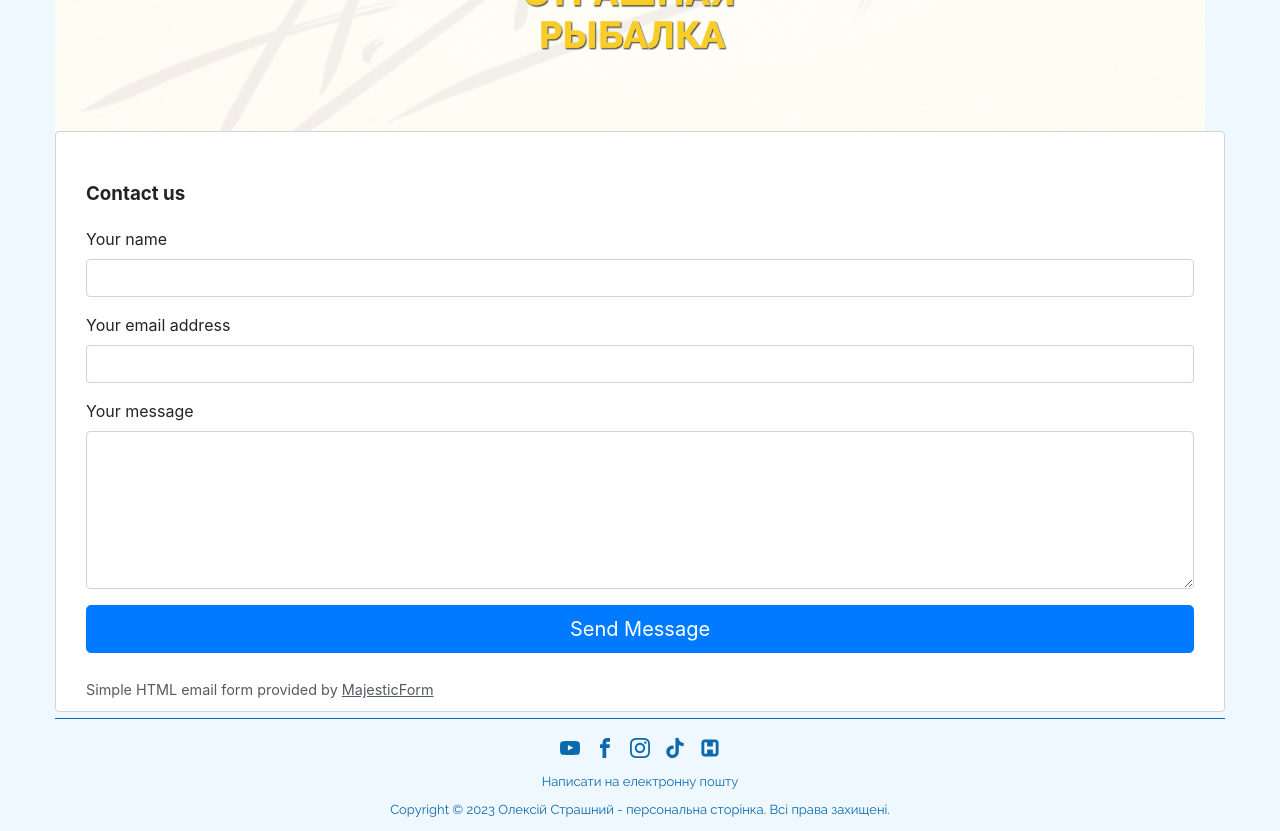
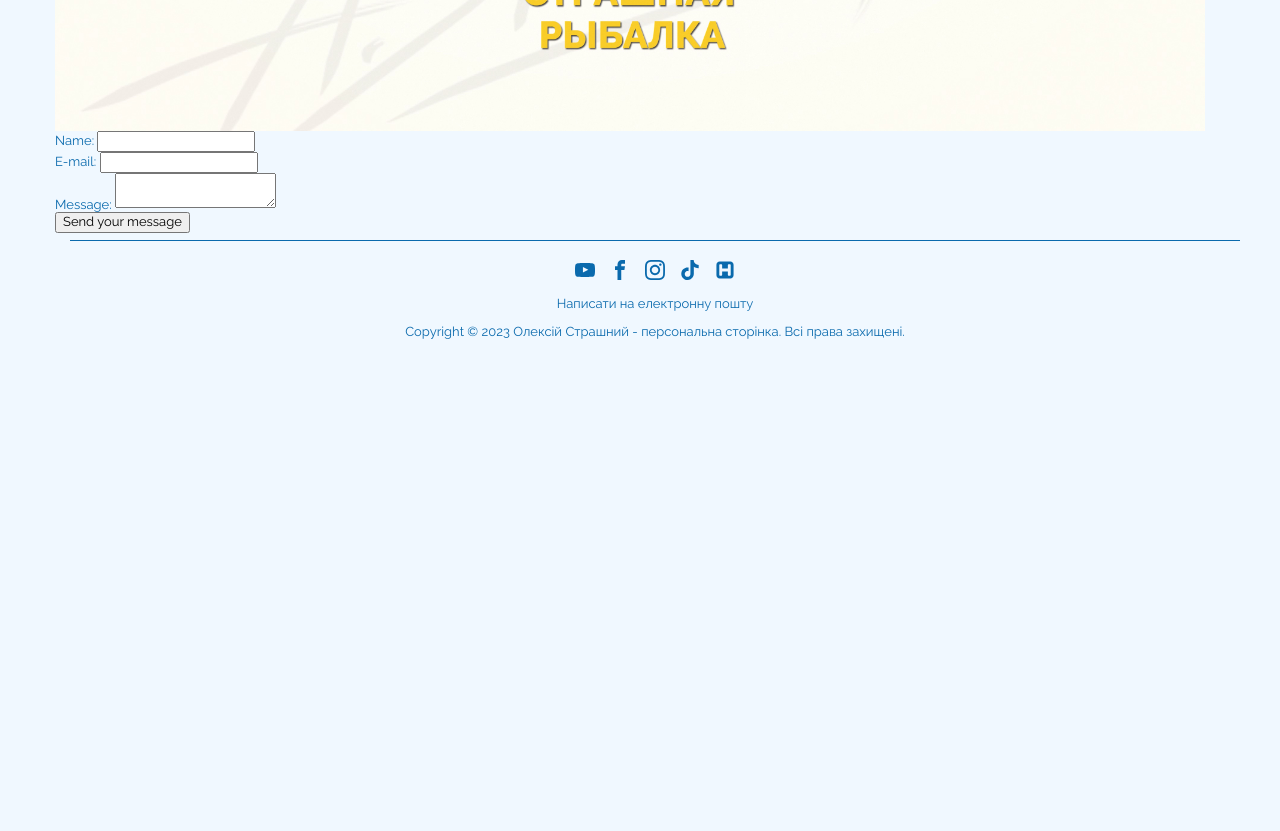
Before and after one commit to Iuriius/strashnyi, a website built with Parcel: page src/seminars.html in a window 1280 px wide. Shown: the part 620-1451 px from the top of the page. After the commit the page ends 973 px from the top, so only its background shows below. Built offline with nearby package versions, Linux system fonts and the light colour scheme.

Commit message:
Update seminars.html

```diff
--- a/src/seminars.html
+++ b/src/seminars.html
@@ -184,52 +184,26 @@
 | form
 |============================
 */ -->
-        <div class="fcf-body">
-
-            <div id="fcf-form">
-                <h3 class="fcf-h3">Contact us</h3>
-
-                <form id="fcf-form-id" class="fcf-form-class" method="post" action="contact-form-process.php">
-
-                    <div class="fcf-form-group">
-                        <label for="Name" class="fcf-label">Your name</label>
-                        <div class="fcf-input-group">
-                            <input type="text" id="Name" name="Name" class="fcf-form-control" required>
-                        </div>
+        <form action="/my-handling-form-page" method="post">
+            <div>
+                <label for="name">Name:</label>
+                <input type="text" id="name" name="user_name">
             </div>
 
-                    <div class="fcf-form-group">
-                        <label for="Email" class="fcf-label">Your email address</label>
-                        <div class="fcf-input-group">
-                            <input type="email" id="Email" name="Email" class="fcf-form-control" required>
-                        </div>
+            <div>
+                <label for="mail">E-mail:</label>
+                <input type="email" id="mail" name="user_email">
             </div>
 
-                    <div class="fcf-form-group">
-                        <label for="Message" class="fcf-label">Your message</label>
-                        <div class="fcf-input-group">
-                            <textarea id="Message" name="Message" class="fcf-form-control" rows="6" maxlength="3000"
-                                required></textarea>
-                        </div>
+            <div>
+                <label for="msg">Message:</label>
+                <textarea id="msg" name="user_message"></textarea>
             </div>
 
-                    <div class="fcf-form-group">
-                        <button type="submit" id="fcf-button"
-                            class="fcf-btn fcf-btn-primary fcf-btn-lg fcf-btn-block">Send
-                            Message</button>
+            <div class="button">
+                <button type="submit">Send your message</button>
             </div>
-
-                    <div class="fcf-credit" id="fcf-credit">
-                        Simple HTML email form provided by <a href="https://www.majesticform.com"
-                            target="_blank">MajesticForm</a>
-                    </div>
-
         </form>
-            </div>
-
-        </div>
-
-    </div>
         <!-- /**
 |============================
 | footer
```
Lines whose indentation alone changed are shown as unchanged.
